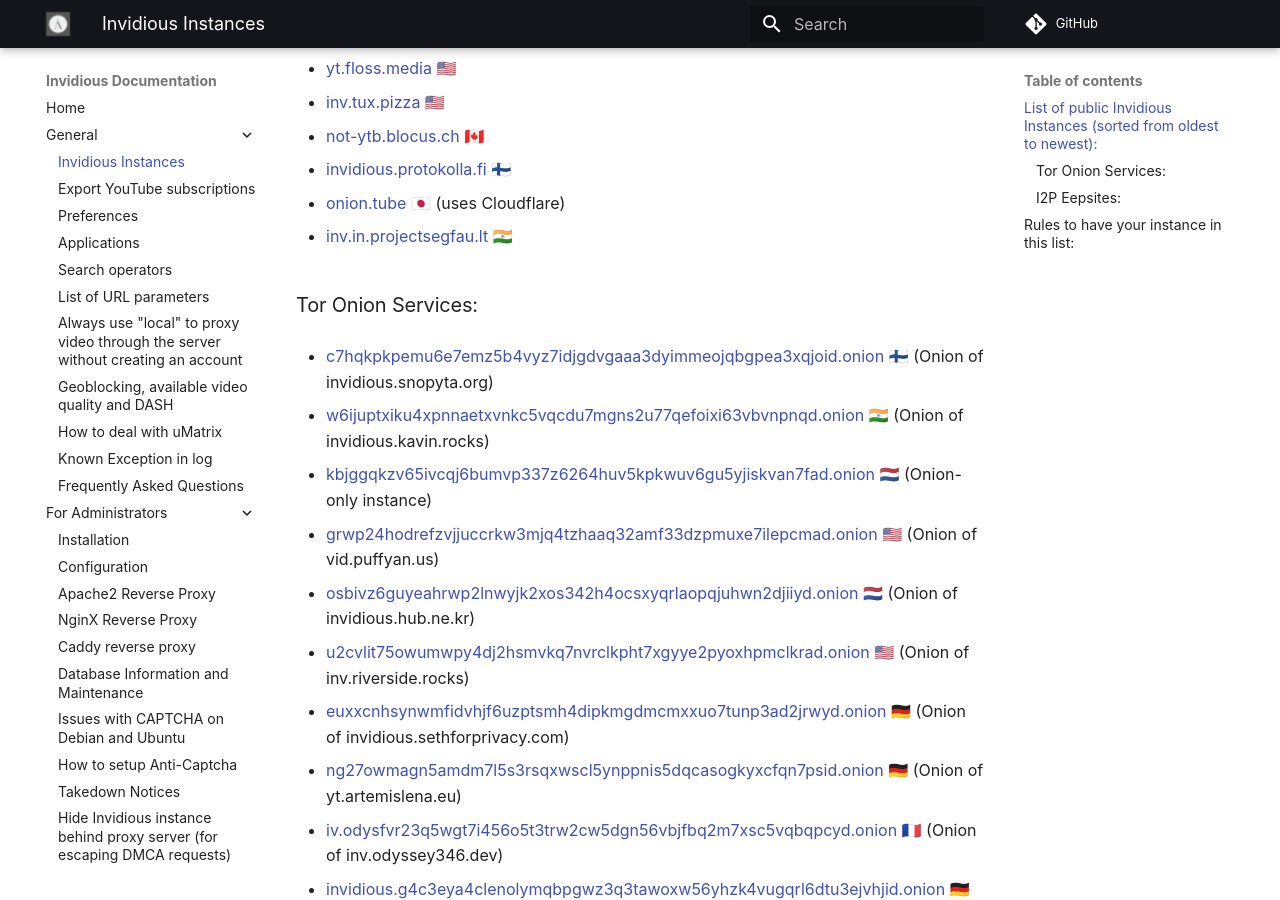
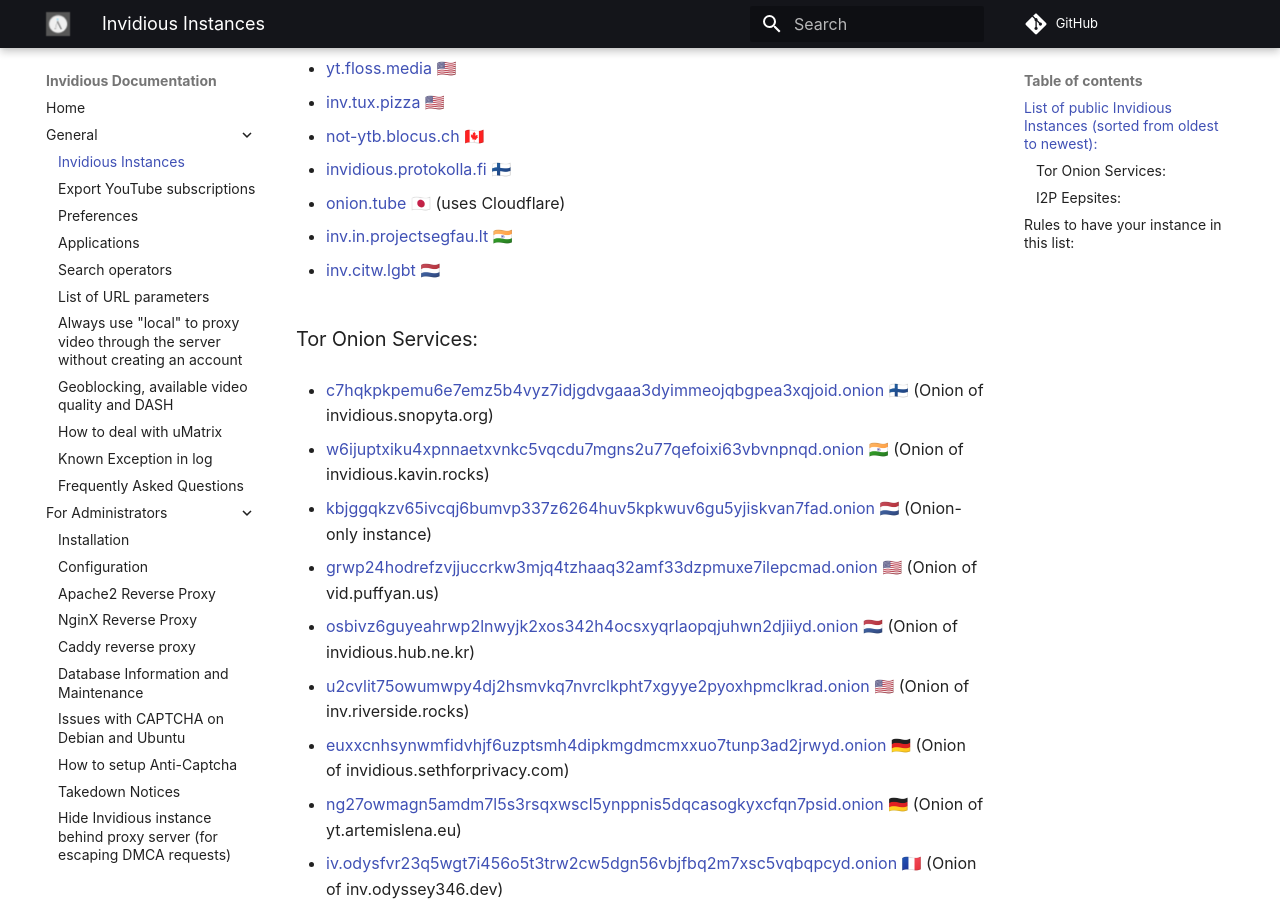
Before and after one commit to iv-org/documentation, an MkDocs documentation site: the page built from docs/instances.md, in a window 1280 px wide and 900 px high, scrolled down 1095 px. Built offline with MkDocs 1.6.1 and Material for MkDocs 9.7.7, drawn with Linux system fonts in a browser that asks for light colours; comment, search, counter and statistics services are not loaded.

Commit message:
add inv.citw.lgbt
close #387

```diff
--- a/docs/instances.md
+++ b/docs/instances.md
@@ -60,6 +60,8 @@
 
 * [inv.in.projectsegfau.lt](https://inv.in.projectsegfau.lt) 🇮🇳
 
+* [inv.citw.lgbt](https://inv.citw.lgbt) 🇳🇱
+
 ### Tor Onion Services:
 * [c7hqkpkpemu6e7emz5b4vyz7idjgdvgaaa3dyimmeojqbgpea3xqjoid.onion](http://c7hqkpkpemu6e7emz5b4vyz7idjgdvgaaa3dyimmeojqbgpea3xqjoid.onion) 🇫🇮 (Onion of invidious.snopyta.org)
 
```
